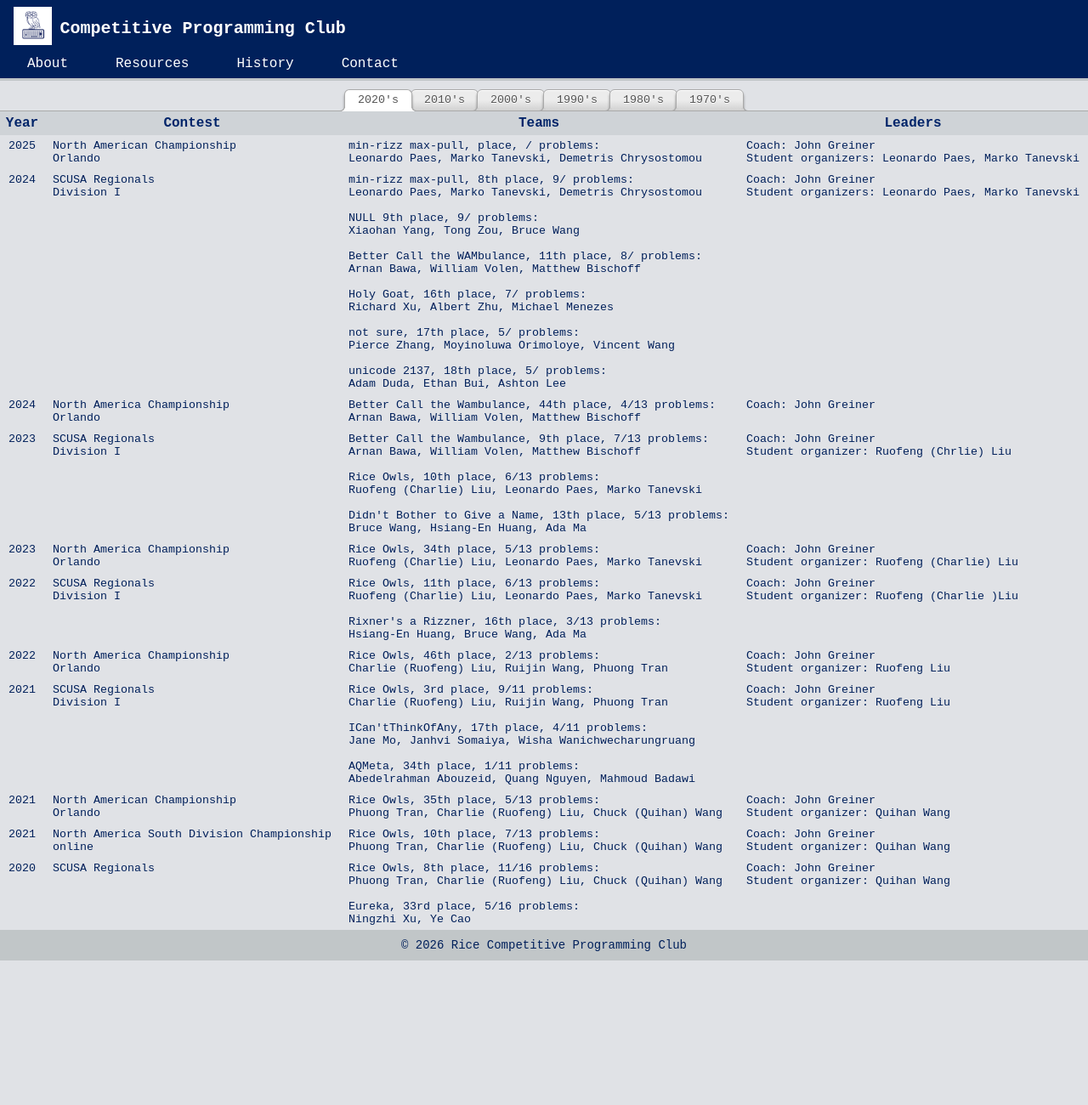
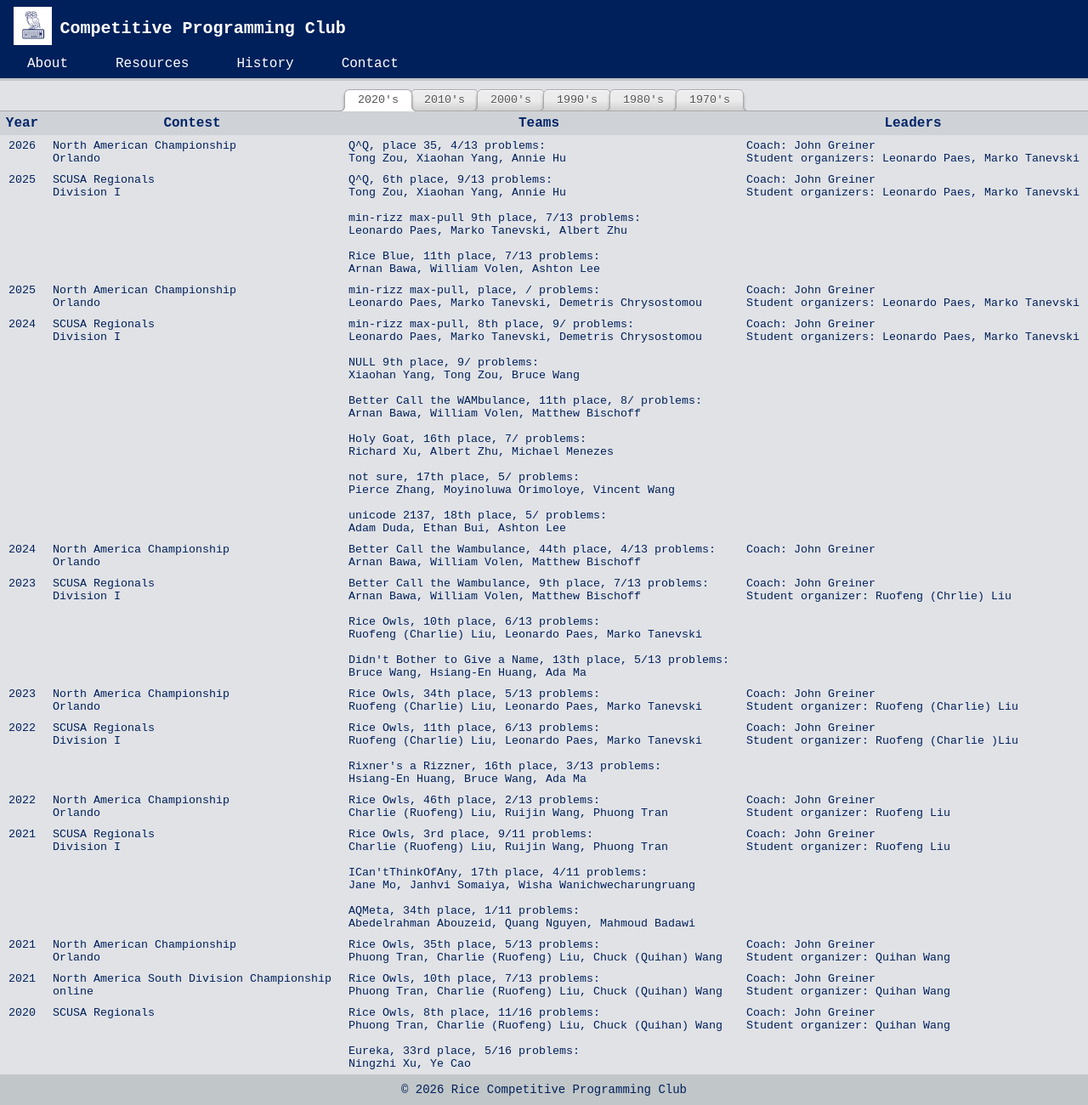
Before and after one commit to Rice-CP-Club/website, a Jekyll site: the page built from history.html, in a window 1280 px wide. Shown: the whole page at 85% size. Built offline with Jekyll 4.4.1, drawn with Linux system fonts in a browser that asks for light colours; nearby versions of some CDN libraries; before the commit the page ends 1130 px from its top, so only the background shows below that.

Commit message:
changed table

```diff
--- a/_includes/table.html
+++ b/_includes/table.html
@@ -50,6 +50,52 @@
         <th>Contest</th>
         <th>Teams</th>
         <th>Leaders</th>
+      </tr>
+      <tr>
+        <td>2026</td>
+        <td>
+          North American Championship
+          <br />
+          Orlando
+        </td>
+        <td>
+          Q^Q, place 35, 4/13 problems:
+          <br />
+          Tong Zou, Xiaohan Yang, Annie Hu
+        </td>
+        <td>
+          Coach: John Greiner
+          <br />
+          Student organizers: Leonardo Paes, Marko Tanevski
+        </td>
+      </tr>
+      <tr>
+        <td>2025</td>
+        <td>
+          SCUSA Regionals
+          <br />
+          Division I
+        </td>
+        <td>
+          Q^Q, 6th place, 9/13 problems:
+          <br />
+          Tong Zou, Xiaohan Yang, Annie Hu
+          <br />
+          <br />
+          min-rizz max-pull 9th place, 7/13 problems:
+          <br />
+          Leonardo Paes, Marko Tanevski, Albert Zhu
+          <br />
+          <br />
+          Rice Blue, 11th place, 7/13 problems:
+          <br />
+          Arnan Bawa, William Volen, Ashton Lee
+        </td>
+        <td>
+          Coach: John Greiner
+          <br />
+          Student organizers: Leonardo Paes, Marko Tanevski
+        </td>
       </tr>
       <tr>
         <td>2025</td>
```
